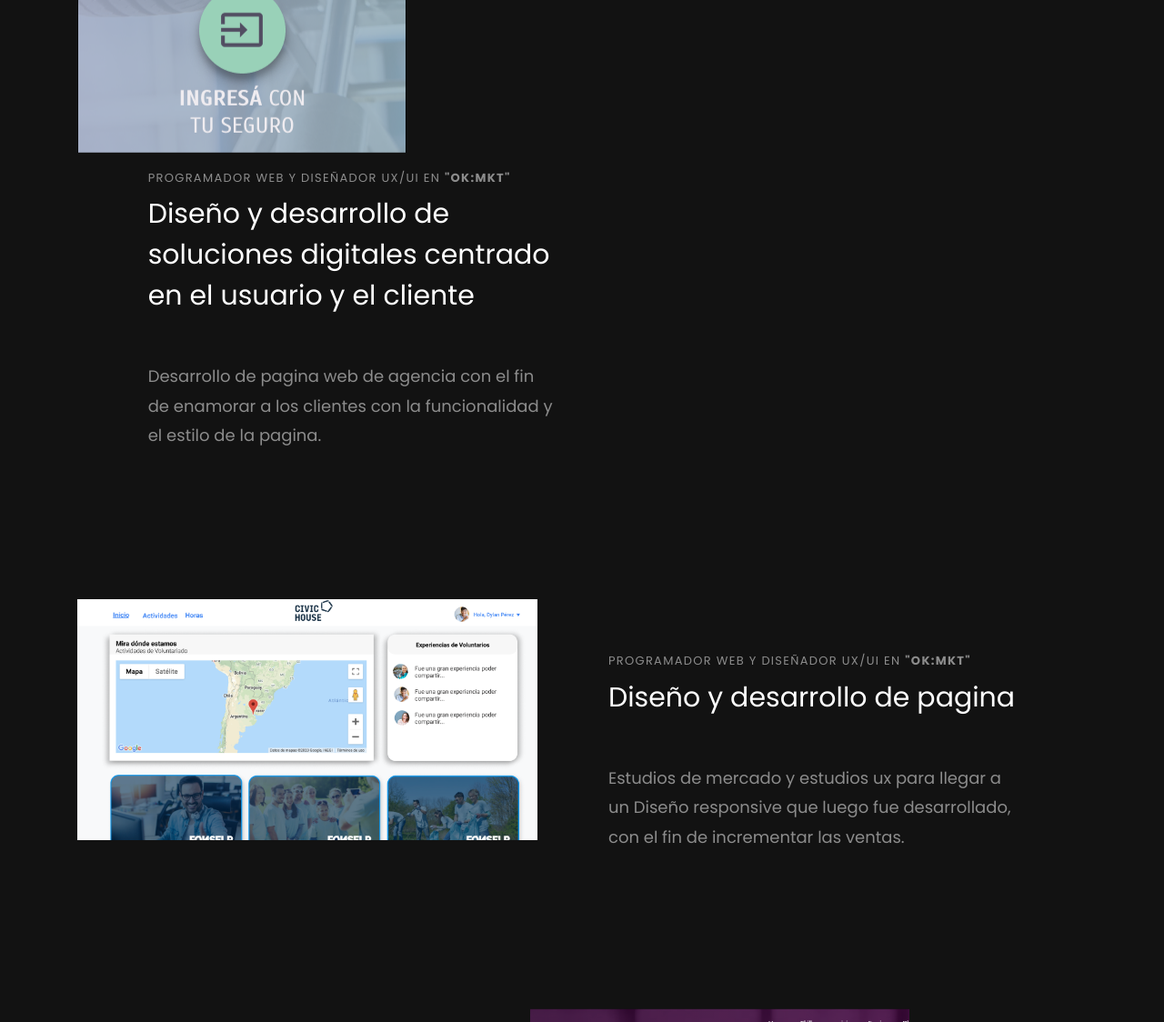
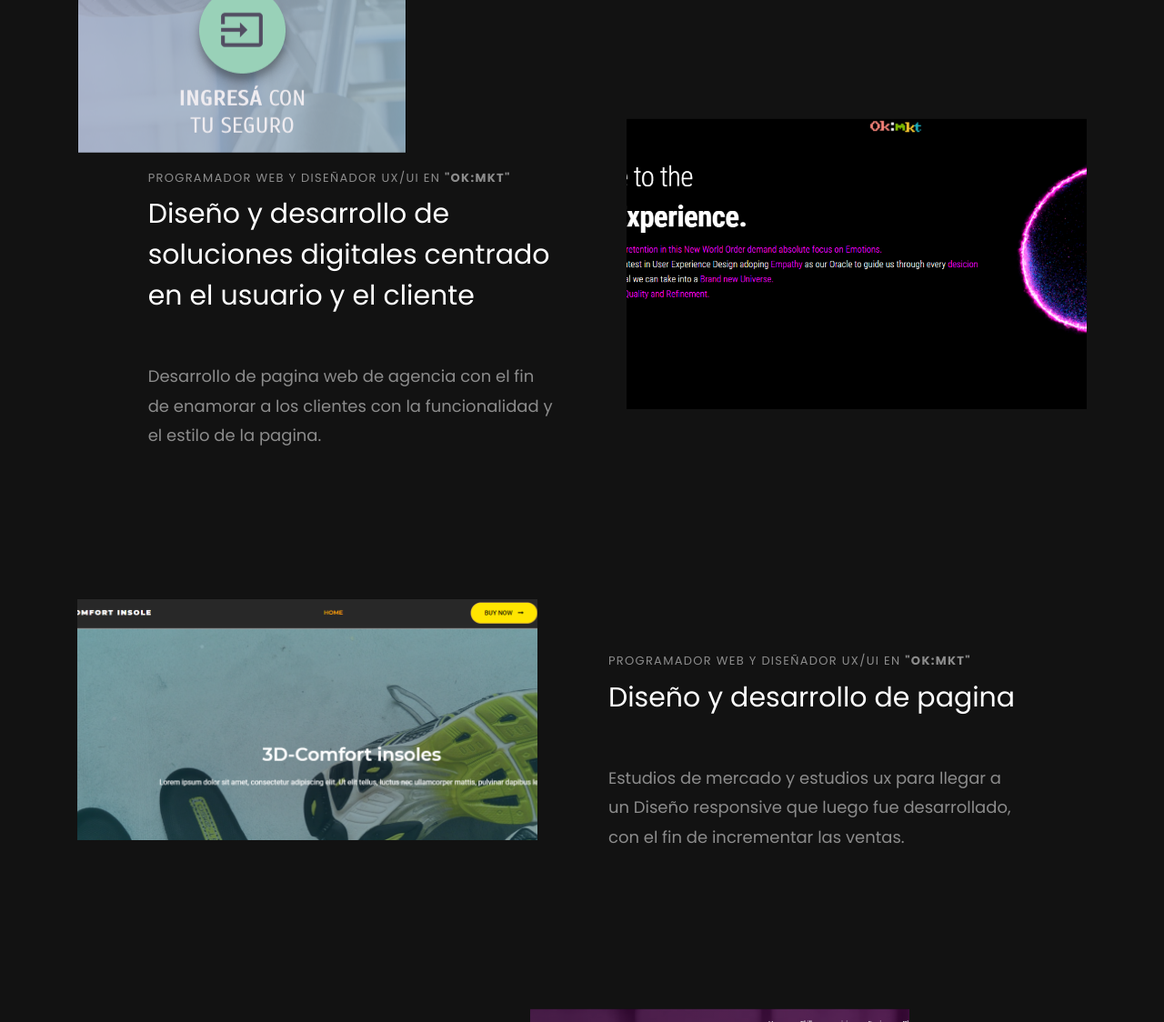
Before and after one commit to DylanNoso/DylanNoso.github.io, a plain HTML site: page index.html in a window 1280 px wide. Shown: the part 3680-4804 px from the top of the page at 91% size. Drawn offline with Linux system fonts and the light colour scheme; some packages are replaced by stand-ins of ours; no server answers; files whose address does not match are found by name.

Commit message:
fotos bien linkeadas

```diff
--- a/index.html
+++ b/index.html
@@ -227,7 +227,7 @@
           </div>
           <div class="block-3 d-md-flex ftco-animate" data-scrollax-parent="true">
 
-            <a href="portfolio-single.html" class="image order-2 d-flex justify-content-center align-items-center" style="background-image: url('images/work-2.jpg'); " data-scrollax=" properties: { translateY: '-30%'}" >
+            <a href="portfolio-single.html" class="image order-2 d-flex justify-content-center align-items-center" style="background-image: url('images/capture.jpg'); " data-scrollax=" properties: { translateY: '-30%'}" >
             </a>
             <div class="text order-1">
               <h4 class="subheading">Programador web y diseñador UX/UI en <strong>"OK:MKT"</strong></h4>
@@ -236,7 +236,7 @@
             </div>
           </div>
             <div class="block-3 d-md-flex ftco-animate" data-scrollax-parent="true">
-            <a href="portfolio-single.html" class="image d-flex justify-content-center align-items-center" style="background-image: url('images/capturs.jpg'); " data-scrollax=" properties: { translateY: '-30%'}">
+            <a href="portfolio-single.html" class="image d-flex justify-content-center align-items-center" style="background-image: url('images/capturee.jpg'); " data-scrollax=" properties: { translateY: '-30%'}">
 
             </a>
             <div class="text">
```
